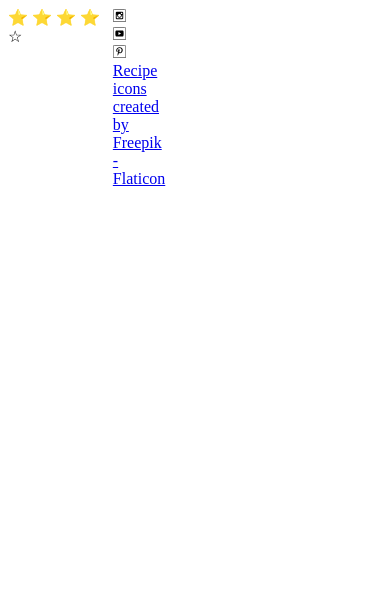
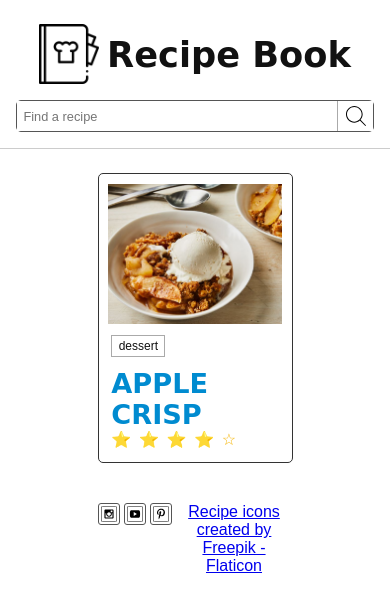
Before and after one commit to Kdixon04/wdd131, a plain HTML site: page recipes/index.html in a window 390 px wide. Drawn offline with Linux system fonts and the light colour scheme.

Commit message:
Catch up to blog pt 1

```diff
--- a/recipes/index.html
+++ b/recipes/index.html
@@ -24,8 +24,38 @@
     <script src="recipes.js" defer></script>
 </head>
 <body>
+  <header class="site-header">
+    <a class="logo" href="index.html">
+      <img src="images/recipe-book.png" alt="Recipe Book logo">
+      <span>Recipe Book</span>
+    </a>
+    <form class="search-form" role="search">
+    <label for="search" class="search-bar">Search recipes</label>
 
-<span
+    <input
+      type="search"
+      id="search"
+      placeholder="Find a recipe"
+    >
+
+    <button type="submit" aria-label="Search recipes">
+      <img src="images/search.svg" alt="">
+    </button>
+  </form>
+  </header>
+   <main>
+    <article class="recipe">
+      <img
+        class="recipe-image"
+        src="images/apple-crisp.jpg"
+        alt="Warm apple crisp with a golden topping"
+      >
+
+      <section class="recipe-content">
+        <p class="category">Dessert</p>
+
+        <h1>Apple Crisp</h1>
+    <div
       class="rating"
       role="img"
       aria-label="Rating: 4 out of 5 stars"
@@ -35,9 +65,37 @@
       <span aria-hidden="true" class="icon-star">⭐</span>
       <span aria-hidden="true" class="icon-star">⭐</span>
       <span aria-hidden="true" class="icon-star-empty">☆</span>
-</span>
+    </div>
 
-</body>
+        <p class="review-count">4 out of 5 stars</p>
+
+        <p class="description">
+          This classic apple crisp is warm, comforting, and easy to make.
+          Tender apples bake beneath a buttery oat topping for a delicious
+          dessert everyone will enjoy.
+        </p>
+
+        <div class="recipe-details">
+          <p><strong>Prep:</strong> 15 minutes</p>
+          <p><strong>Cook:</strong> 45 minutes</p>
+          <p><strong>Serves:</strong> 6 people</p>
+        </div>
+
+        <h2>Ingredients</h2>
+
+        <ul>
+          <li>6 medium apples, peeled and sliced</li>
+          <li>1 cup rolled oats</li>
+          <li>1/2 cup flour</li>
+          <li>1/2 cup brown sugar</li>
+          <li>1/2 cup melted butter</li>
+          <li>1 teaspoon cinnamon</li>
+        </ul>
+      </section>
+    </article>
+  </main>
+
+
 <footer>
         <div class="social">
   <!-- Social media icons provided under CC from https://www.iconfinder.com/AlfredoCreates  -->
@@ -47,4 +105,5 @@
     <a href="https://www.flaticon.com/free-icons/recipe" title="recipe icons">Recipe icons created by Freepik - Flaticon</a>
 </div>
 </footer>
+</body>
 </html>
--- a/recipes/recipes.css
+++ b/recipes/recipes.css
@@ -1,7 +1,277 @@
-.social{
-    max-width: 5%;
+/* General page styles */
+* {
+  box-sizing: border-box;
 }
-body{
+
+body {
+  margin: 0;
+  color: #111;
+  background: white;
+  font-family: Arial, sans-serif;
+}
+
+.site-header,
+main,
+footer {
+  width: 100%;
+  max-width: 1100px;
+  margin: 0 auto;
+}
+
+/* Header */
+.site-header {
+  max-width: 1100px;
+  margin: 0 auto;
+  padding: 2rem 1rem 1rem;
+  border-bottom: 1px solid #ccc;
+}
+
+.logo {
+  display: flex;
+  align-items: center;
+  gap: 0.5rem;
+  color: #111;
+  text-decoration: none;
+}
+
+.logo img {
+  width: 70px;
+  height: 70px;
+  object-fit: contain;
+}
+
+.logo span {
+  font-family: "Amatic SC", cursive;
+  font-size: 3rem;
+  font-weight: 700;
+}
+
+
+/* Recipe card */
+main {
+  padding: 1rem;
+}
+
+.recipe {
+  max-width: 900px;
+  margin: 1rem auto;
+  display: flex;
+  align-items: center;
+  gap: 1rem;
+  padding: 0.75rem;
+}
+
+.recipe-image {
+  width: 190px;
+  height: 145px;
+  object-fit: cover;
+}
+
+.recipe-content {
+  flex: 1;
+}
+
+.category {
+  display: inline-block;
+  margin: 0 0 0.7rem;
+  padding: 0.2rem 0.4rem;
+  border: 1px solid #aaa;
+  font-size: 0.75rem;
+  text-transform: lowercase;
+}
+
+h1 {
+  margin: 0;
+  color: #008bd0;
+  font-family: "Amatic SC", cursive;
+  font-size: 2rem;
+  text-transform: uppercase;
+}
+
+.rating {
+  color: #f5b400;
+  font-size: 1rem;
+  letter-spacing: 0.1rem;
+}
+
+.review-count {
+  display: none;
+}
+
+.description {
+  max-width: 300px;
+  margin: 0.5rem 0;
+  font-size: 0.75rem;
+  line-height: 1.3;
+}
+
+.recipe-details,
+.recipe-content h2,
+.recipe-content ul {
+  display: none;
+}
+
+/* Footer */
+footer {
+  max-width: 900px;
+  margin: 0 auto;
+  padding: 1rem 0;
+  display: flex;
+  justify-content: space-between;
+  align-items: center;
+}
+
+footer a {
+  color: #0000ee;
+}
+
+.social {
+  display: flex;
+  gap: 0.25rem;
+}
+
+.search-form {
+  display: flex;
+  width: 300px;
+  height: 32px;
+  border: 1px solid #555;
+  border-radius: 5px;
+  background-color: white;
+}
+
+.social img {
+  width: 22px;
+  height: 22px;
+  padding: 2px;
+  border: 1px solid #555;
+  border-radius: 3px;
+}
+
+.search-form input {
+  flex: 1;
+  min-width: 0;
+  padding: 0.4rem;
+  border: none;
+  outline: none;
+  font-size: 0.8rem;
+}
+
+.search-form button {
+  display: flex;
+  align-items: center;
+  justify-content: center;
+  width: 36px;
+  height: 30;
+  padding: 0;
+  border: none;
+  border-left: 1px solid #aaa;
+  background: white;
+  cursor: pointer;
+}
+.search-form button img{
+  display: block;
+  width: 20px;
+  height: 20px;
+  max-width: 20px;
+  max-height: 20px;
+  object-fit: contain;
+}
+
+
+/* Screen-reader-only text */
+.search-bar {
+  position: absolute;
+  width: 1px;
+  height: 1px;
+  padding: 0;
+  margin: -1px;
+  overflow: hidden;
+  white-space: nowrap;
+  border: 0;
+}
+
+
+
+
+
+/* Mobile layout */
+@media screen and (max-width: 800px) {
+  .site-header {
+    display: block;
+    padding: 1.5rem 1rem 1rem;
+  }
+
+  .search-form {
+    width: 195px;
+    margin: 1rem auto 0;
+  }
+
+  .logo {
+    justify-content: center;
+  }
+
+  .logo img {
+    width: 60px;
+    height: 60px;
+  }
+
+  .logo span {
+    font-size: 2.2rem;
+  }
+
+  .search-form {
+    width: 100%;
+  }
+
+  main {
+    padding: 1.5rem 0;
+  }
+
+  .recipe {
+    display: block;
+    width: 195px;
+    margin: 0 auto;
+    padding: 0.6rem;
+    border: 1px solid #333;
+    border-radius: 5px;
+  }
+
+  .recipe-image {
+    display: block;
+    width: 100%;
+    height: 140px;
+    margin-bottom: 0.5rem;
+  }
+
+  .recipe-content {
+    padding: 0.2rem;
+  }
+
+  h1 {
+    font-size: 1.7rem;
+  }
+
+  .description {
+    display: none;
+  }
+
+  footer {
+    width: 195px;
+    margin: 0  auto;
+    padding-top: 1rem;
     display: flex;
-    justify-content: center;
+    flex-direction: column;
+    gap: 0.7rem;
+    text-align: center;
+  }
+
+  footer .social {
+    order: -1;
+  }
+
+  .recipe-details,
+  .recipe-content h2,
+  .recipe-content ul {
+    display: none;
+  }
 }
```
Lines whose indentation alone changed are shown as unchanged.
